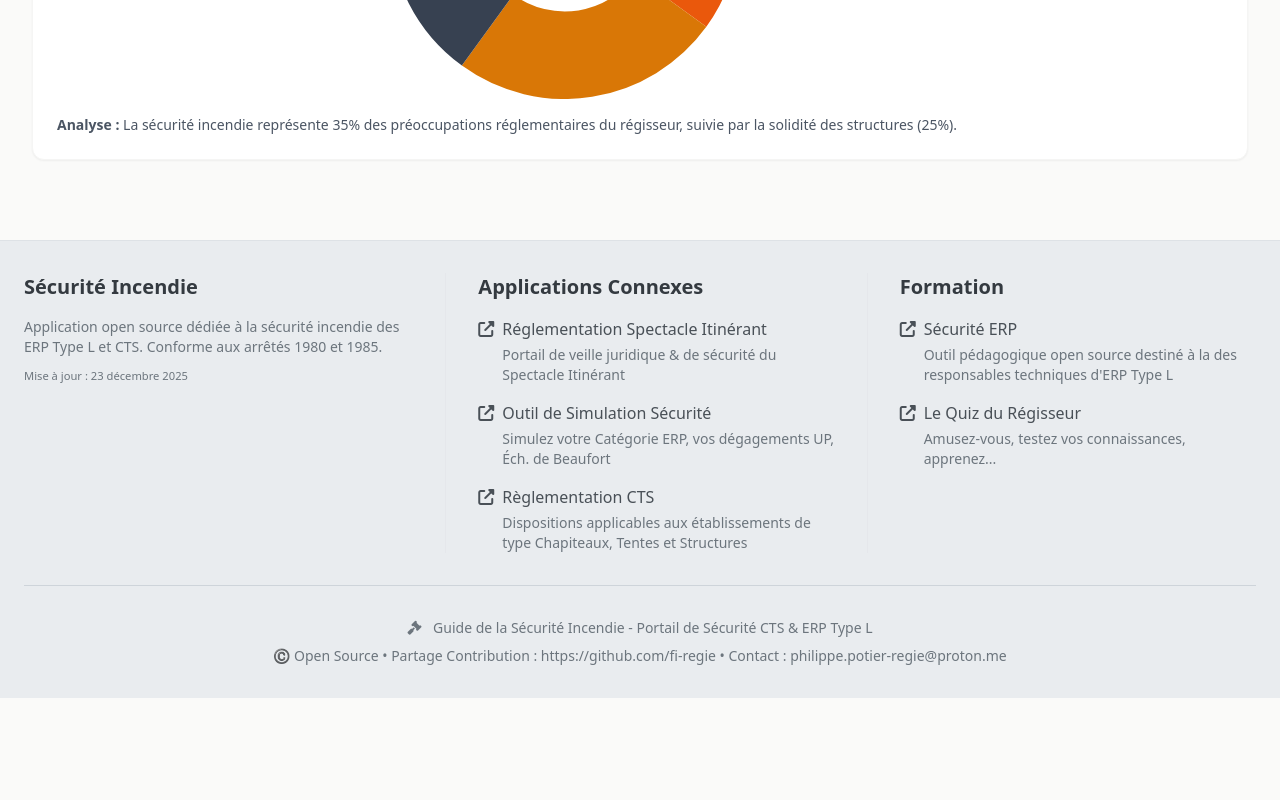
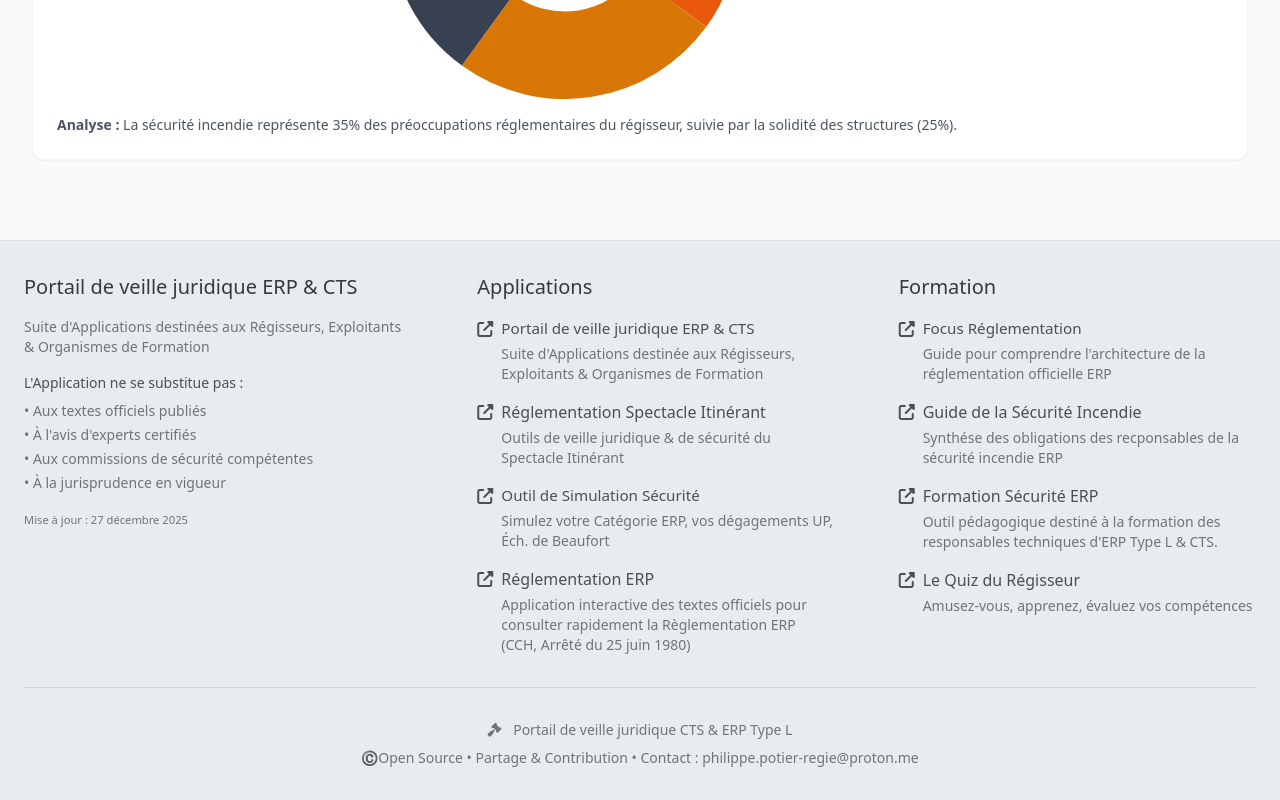
Before and after one commit to fi-regie/portail-firegie, a plain HTML site: page apps/securite-incendie/index.html in a window 1280 px wide. Shown: the part 1742-2542 px from the top of the page. Before the commit the page ends 2440 px from the top, so only its background shows below. Drawn offline with nearby package versions, Linux system fonts and the light colour scheme.

Commit message:
Update index.html

```diff
--- a/apps/securite-incendie/index.html
+++ b/apps/securite-incendie/index.html
@@ -1907,84 +1907,132 @@
         </div>
     </main>
 
-    <!-- ===== FOOTER HARMONISÉ ===== -->
+        <!-- Pied de page -->
     <footer class="bg-[#e9ecef] text-[#495057] py-8 mt-12 border-t border-[#dee2e6]">
         <div class="max-w-8xl mx-auto px-6">
             <div class="grid grid-cols-1 md:grid-cols-3 gap-8">
                 <div>
-                    <h4 class="text-xl font-bold mb-4 text-[#343a40]">Sécurité Incendie</h4>
+
+                <!-- Section 1 -->
+                    <h4 class="text-xl mb-4 text-[#343a40]">Portail de veille juridique ERP & CTS</h4>
                     <p class="text-[#6c757d] text-sm mb-2">
-                        Application open source dédiée à la sécurité incendie des ERP Type L et CTS.
-                        Conforme aux arrêtés 1980 et 1985.
+                        Suite d'Applications destinées aux
+                        Régisseurs, Exploitants & Organismes de Formation
                     </p>
+
+                    <p class="text-[#495057] text-sm font-medium mb-2 mt-4">
+                        L'Application ne se substitue pas :
+                    </p>
+                    <ul class="text-[#6c757d] text-sm space-y-1 mb-4">
+                        <li>• Aux textes officiels publiés</li>
+                        <li>• À l'avis d'experts certifiés</li>
+                        <li>• Aux commissions de sécurité compétentes</li>
+                        <li>• À la jurisprudence en vigueur</li>
+                    </ul>
+
                     <p class="text-[#6c757d] text-sm">
-                        <small>Mise à jour : 23 décembre 2025</small>
+                        <small>Mise à jour : 27 décembre 2025</small>
                     </p>
                 </div>
 
-                <!-- Deuxième colonne avec bordure gauche -->
-                <div class="md:border-l md:border-[] md:pl-8">
-                    <h4 class="text-xl font-bold mb-4 text-[#343a40]">Applications Connexes</h4>
+                <!-- Section 2 -->
+                <div class="md:border- md:border-[] md:pl-8">
+                    <h4 class="text-xl mb-4 text-[#343a40]">Applications</h4>
 
                     <div class="space-y-4">
-
-                        <a href="https://fi-regie.github.io/Reglementation-Spectacle-Itinerant/" target="_blank"
+                        <a href="https://fi-regie.github.io/portail-firegie/index.html#accueil" target="_blank"
                             class="flex items-start text-[#495057] hover:text-[#0d6efd] transition">
                             <i class="fas fa-external-link-alt mr-2 mt-1"></i>
                             <div>
-                                <h5> Réglementation Spectacle Itinérant </h5>
-                                <p class="text-sm text-[#6c757d] mt-1">
-                                    Portail de veille juridique & de sécurité du Spectacle Itinérant
+                                <h5 class="text-[0.95rem] font-medium">Portail de veille juridique ERP & CTS</h5>                                <p class="text-sm text-[#6c757d] mt-1">
+                                    Suite d'Applications destinée aux
+                                    Régisseurs, Exploitants & Organismes de Formation
                                 </p>
                             </div>
                         </a>
 
-                        <a href="https://fi-regie.github.io/Simulateur-Reglement-Securite-ERP/" target="_blank"
+                        <a href="https://fi-regie.github.io/portail-firegie/apps/reglementation-cts/index.html" target="_blank"
                             class="flex items-start text-[#495057] hover:text-[#0d6efd] transition">
                             <i class="fas fa-external-link-alt mr-2 mt-1"></i>
                             <div>
-                                <h5> Outil de Simulation Sécurité </h5>
+                                <h5>Réglementation Spectacle Itinérant</h5>
+                                <p class="text-sm text-[#6c757d] mt-1">
+                                    Outils de veille juridique & de sécurité du Spectacle Itinérant
+                                </p>
+                            </div>
+                        </a>
+
+                        <a href="https://fi-regie.github.io/portail-firegie/apps/simulation/index.html" target="_blank"
+                            class="flex items-start text-[#495057] hover:text-[#0d6efd] transition">
+                            <i class="fas fa-external-link-alt mr-2 mt-1"></i>
+                            <div>
+                                <h5 class="text-[0.95rem] font-medium">Outil de Simulation Sécurité</h5>
                                 <p class="text-sm text-[#6c757d] mt-1">
                                     Simulez votre Catégorie ERP, vos dégagements UP, Éch. de Beaufort
                                 </p>
                             </div>
                         </a>
 
-                        <a href="https://fi-regie.github.io/reglementation-CTS-/" target="_blank"
+                        <a href="https://fi-regie.github.io/portail-firegie/apps/reglementation-erp/index.html" target="_blank"
                             class="flex items-start text-[#495057] hover:text-[#0d6efd] transition">
                             <i class="fas fa-external-link-alt mr-2 mt-1"></i>
                             <div>
-                                <h5> Règlementation CTS</h5>
+                                <h5>Réglementation ERP</h5>
                                 <p class="text-sm text-[#6c757d] mt-1">
-                                    Dispositions applicables aux établissements de type Chapiteaux, Tentes et Structures
+                                    Application interactive des textes officiels pour consulter rapidement la
+                                    Règlementation ERP (CCH, Arrêté du 25 juin 1980)
                                 </p>
                             </div>
                         </a>
                     </div>
                 </div>
 
-                <!-- Troisième colonne avec bordure gauche -->
-                <div class="md:border-l md:border-[] md:pl-8">
-                    <h4 class="text-xl font-bold mb-4 text-[#343a40]">Formation</h4>
+                <!-- Section 3 -->
+                <div class="md:border- md:border-[] md:pl-8">
+                    <h4 class="text-xl mb-4 text-[#343a40]">Formation</h4>
                     <div class="space-y-4">
-                        <a href="https://fi-regie.github.io/Formation-Securite-ERP/" target="_blank"
+                        <a href="https://fi-regie.github.io/portail-firegie/apps/focus-reglementation/index.html" target="_blank"
                             class="flex items-start text-[#495057] hover:text-[#0d6efd] transition">
                             <i class="fas fa-external-link-alt mr-2 mt-1"></i>
                             <div>
-                                <h5> Sécurité ERP</h5>
+                                <h5 class="text-[0.95rem] font-medium">Focus Réglementation</h5>
                                 <p class="text-sm text-[#6c757d] mt-1">
-                                    Outil pédagogique open source destiné à la des responsables techniques d'ERP Type L
+                                    Guide pour comprendre l'architecture de la
+                                    réglementation officielle ERP
                                 </p>
                             </div>
                         </a>
 
-                        <a href="https://fi-regie.github.io/Quiz-CTS/" target="_blank"
+                        <a href="https://fi-regie.github.io/portail-firegie/apps/securite-incendie/index.html" target="_blank"
                             class="flex items-start text-[#495057] hover:text-[#0d6efd] transition">
                             <i class="fas fa-external-link-alt mr-2 mt-1"></i>
                             <div>
-                                <h5> Le Quiz du Régisseur</h5>
+                                <h5>Guide de la Sécurité Incendie</h5>
                                 <p class="text-sm text-[#6c757d] mt-1">
-                                    Amusez-vous, testez vos connaissances, apprenez...
+                                    Synthése des obligations des recponsables de la sécurité incendie ERP
+                                </p>
+                            </div>
+                        </a>
+
+                        <a href="https://fi-regie.github.io/portail-firegie/apps/formation-securite/index.html" target="_blank"
+                            class="flex items-start text-[#495057] hover:text-[#0d6efd] transition">
+                            <i class="fas fa-external-link-alt mr-2 mt-1"></i>
+                            <div>
+                                <h5>Formation Sécurité ERP</h5>
+                                <p class="text-sm text-[#6c757d] mt-1">
+                                    Outil pédagogique destiné à la formation des responsables techniques
+                                    d'ERP Type L & CTS.
+                                </p>
+                            </div>
+                        </a>
+
+                        <a href="https://fi-regie.github.io/portail-firegie/apps/quiz/index.html" target="_blank"
+                            class="flex items-start text-[#495057] hover:text-[#0d6efd] transition">
+                            <i class="fas fa-external-link-alt mr-2 mt-1"></i>
+                            <div>
+                                <h5>Le Quiz du Régisseur</h5>
+                                <p class="text-sm text-[#6c757d] mt-1">
+                                    Amusez-vous, apprenez, évaluez vos compétences
                                 </p>
                             </div>
                         </a>
@@ -1995,10 +2043,10 @@
             <div class="mt-8 pt-8 border-t border-[#ced4da] text-center text-sm text-[#6c757d]">
                 <p>
                     <i class="fas fa-gavel mr-2"></i>
-                    Guide de la Sécurité Incendie - Portail de Sécurité CTS & ERP Type L
+                    Portail de veille juridique CTS & ERP Type L
                 </p>
                 <p class="mt-2">
-                    ©️ Open Source • Partage Contribution : https://github.com/fi-regie • Contact :
+                    ©️Open Source • Partage & Contribution • Contact :
                     philippe.potier-regie@proton.me
                 </p>
             </div>
```
